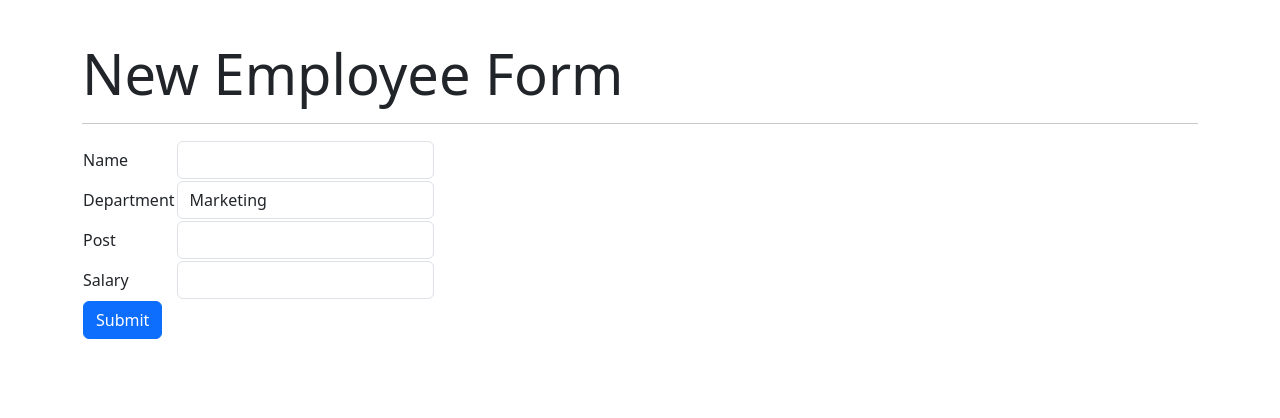
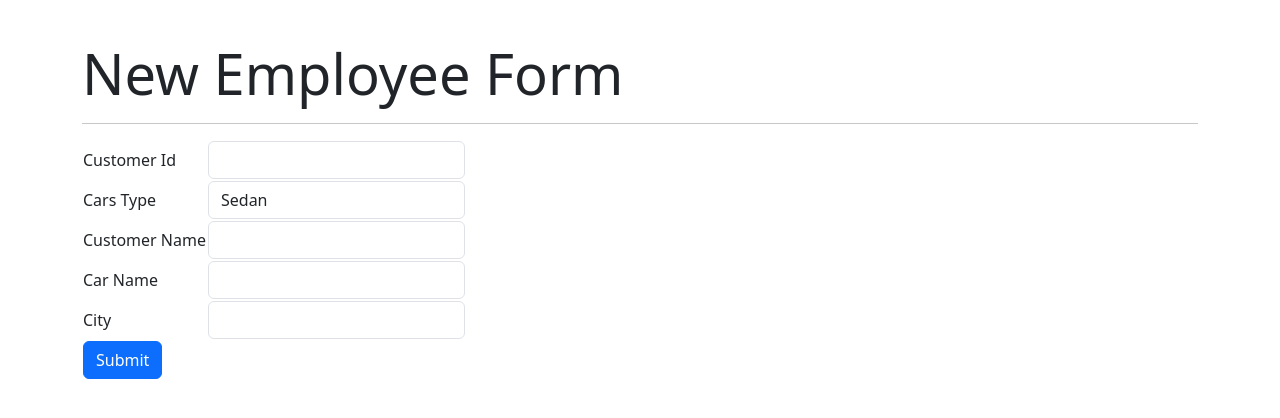
Before and after one commit to Shaju8065/spiderweb, a Django app: page /newemp/ in a window 1280 px wide. Shown: the top 418 px of the page. Run offline with Django 4.2, Linux system fonts and the light colour scheme; some libraries are stand-ins or nearby versions.

Commit message:
carszz-done

```diff
--- a/spiderweb/models.py
+++ b/spiderweb/models.py
@@ -2,12 +2,12 @@ import pymysql
 from pymongo import MongoClient
 
 class EmpOperations:
-    def addnewemployee(self,nm,dp,ps,sl):
+    def addnewemployee(self,custId,carType,custName,carName, cityName):
         status=None
         try:
             con=pymysql.connect(host='bwhi9tgmciqdnqidftqa-mysql.services.clever-cloud.com',user='ua76mfassmwczyly',password='Ydvss4Uh9wudTv7RCasm',database='bwhi9tgmciqdnqidftqa')
             curs=con.cursor()
-            curs.execute("insert into employee(empnm,dept,post,salary) values('%s','%s','%s','%.2f')" %(nm,dp,ps,sl))
+            curs.execute("insert into employee(cstId,car,cstNm,carNm, cityNm) values('%.2f','%s','%s','%s', '%s')" %(custId, carType, custName, carName, cityName))
             con.commit()
             con.close()
             status='success'
--- a/spiderweb/views.py
+++ b/spiderweb/views.py
@@ -10,22 +10,55 @@ def newemp(request):
     return render(request,"NewEmployee.html")
 
 
+# def addemp(request):
+#     if request.method=="POST":
+#         cstid=float(request.POST.get("cstId"))
+#         cr=request.POST.get("cars")
+#         csnm=request.POST.get("cstNm")
+#         crnm=request.POST.get("carNm")
+#         ctnm=request.POST.get("ctNm")
+#         # call a processing funtion (models)
+#         obj=EmpOperations()
+#         stat=obj.addnewemployee(id, cr, csnm, crnm, ctnm)
+#         dic={}
+#         dic['cstid']=cstid
+#         dic['car']=cr
+#         dic['csnm']=csnm
+#         dic['crnm']=crnm
+#         dic['ctnm']=ctnm
+#         dic['status']=stat
+#     return render(request,"EmployeeAdded.html",dic)
+
 def addemp(request):
-    if request.method=="POST":
-        nm=request.POST.get("enm")
-        dp=request.POST.get("dept")
-        ps=request.POST.get("post")
-        sl=float(request.POST.get("sal"))
-        # call a processing funtion (models)
-        obj=EmpOperations()
-        stat=obj.addnewemployee(nm,dp,ps,sl)
-        dic={}
-        dic['name']=nm
-        dic['dept']=dp
-        dic['post']=ps
-        dic['salary']=sl
-        dic['status']=stat
-    return render(request,"EmployeeAdded.html",dic)
+    if request.method == "POST":
+        cstid = float(request.POST.get("cstId"))
+        cr = request.POST.get("cars")
+        csnm = request.POST.get("cstNm")
+        crnm = request.POST.get("carNm")
+        ctnm = request.POST.get("ctNm")
+
+        try:
+            # Call a processing function (models) to add a new employee
+            obj = EmpOperations()
+            stat = obj.addnewemployee(cstid, cr, csnm, crnm, ctnm)
+            status = 'success'
+        except Exception as e:
+            print(e)
+            status = 'error'
+
+        # Prepare a context dictionary to pass data to the template
+        context = {
+            'cstid': cstid,
+            'car': cr,
+            'csnm': csnm,
+            'crnm': crnm,
+            'ctnm': ctnm,
+            'status': status,
+        }
+
+        return render(request, "EmployeeAdded.html", context)
+
+    return render(request, "EmployeeAdded.html")
 
 
 def empreport(request):
--- a/templates/NewEmployee.html
+++ b/templates/NewEmployee.html
@@ -14,29 +14,34 @@
             {% csrf_token %}
             <table>
                 <tr>
-                    <td>Name</td>
-                    <td><input type="text" name="enm" autocomplete="off" required class="form-control"></td>
+                    <td>Customer Id</td>
+                    <td><input type="number" name="cstId" autocomplete="off" required class="form-control"></td>
                 </tr>
                 <tr>
-                    <td>Department</td>
+                    <td>Cars Type</td>
                     <td>
-                        <select name="dept" class="form-control">
-                            <option value="marketing">Marketing</option>
-                            <option value="sales">Sales</option>
-                            <option value="admin">Admin</option>
-                            <option value="finance">Finance</option>
-                            <option value="tech">Technology</option>
+                        <select name="cars" class="form-control">
+                            <option value="sedan">Sedan</option>
+                            <option value="hashbag">hashbag</option>
+                            <option value="crossover">crossover</option>
+                            <!-- <option value="finance">Finance</option>
+                            <option value="tech">Technology</option> -->
                         </select>
                     </td>
                 </tr>
                 <tr>
-                    <td>Post</td>
-                    <td><input type="text" name="post" autocomplete="off" required class="form-control"></td>
+                    <td>Customer Name</td>
+                    <td><input type="text" name="cstNm" autocomplete="off" required class="form-control"></td>
                 </tr>
 
                 <tr>
-                    <td>Salary</td>
-                    <td><input type="number" name="sal" autocomplete="off" required class="form-control"></td>
+                    <td>Car Name</td>
+                    <td><input type="text" name="carNm" autocomplete="off" required class="form-control"></td>
+                </tr>
+
+                <tr>
+                    <td>City</td>
+                    <td><input type="text" name="ctNm" autocomplete="off" required class="form-control"></td>
                 </tr>
 
                 <tr>
```
Also changed, not shown: templates/EmployeeAdded.html (+7 -5 lines).
